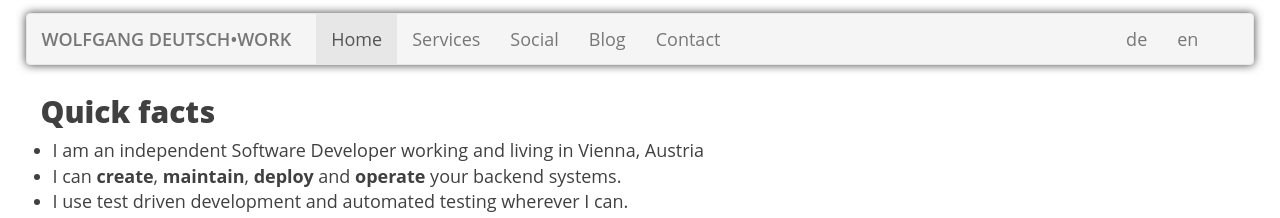
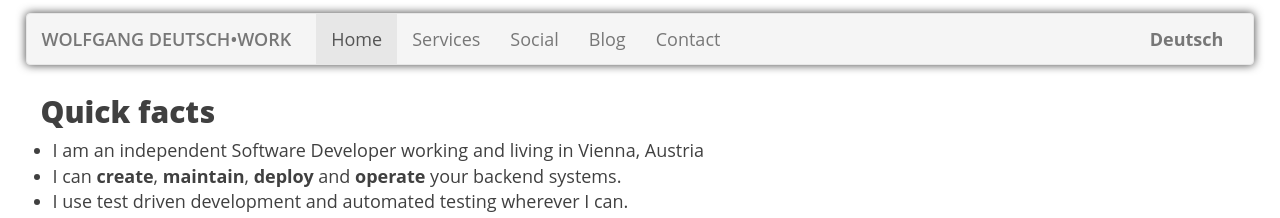
Before and after one commit to wolfgang-wdw/wolfgang-wdw.github.io, a Jekyll site: the page built from index.md, in a window 1280 px wide. Shown: the top 218 px of the page. Built offline with Jekyll 4.4.1, drawn with Linux system fonts in a browser that asks for light colours; nearby versions of some CDN libraries.

Commit message:
Only show languages available to switch to

```diff
--- a/_config.yml
+++ b/_config.yml
@@ -8,6 +8,9 @@ subtitle:
   en: 'Backend Developer. Some extras included.'
   de: 'Backend Entwickler. Mit ein paar Extras'
 
+languages:
+  en: 'English'
+  de: 'Deutsch'
 nav:
   en:
     - { title: 'Home', href_base: '', ref: 'home' }
@@ -63,7 +66,7 @@ services:
         id: code
         sections:
           - Neue Systeme
-          - Bestehende Systems # extend, cleaup, rewrite, maintain
+          - Bestehende Systeme # extend, cleaup, rewrite, maintain
           - Legacy Code
           - Automatisierung
           - Tools
--- a/_includes/header.html
+++ b/_includes/header.html
@@ -6,7 +6,7 @@
         <span class="icon-bar"></span>
         <span class="icon-bar"></span>
       </button>
-      <a class="navbar-brand" href="#">{{ site.title[page.lang] }}</a>
+      <a class="navbar-brand" href="/">{{ site.title[page.lang] }}</a>
     </div>
     <div class="collapse navbar-collapse" id="myNavbar">
       <ul class="nav navbar-nav">
@@ -32,8 +32,10 @@
       </ul>
       <ul class="nav navbar-nav navbar-right">
         {% assign pages=site.pages | where:"ref", page.ref | sort: 'lang' %}
-        {% for page in pages %}
-            <li><a href="{{ page.url }}" class="{{ page.lang }}">{{ page.lang }}</a></li>
+        {% for p in pages %}
+            {% if page.lang != p.lang %}
+              <li><a href="{{ p.url }}" class="{{ p.lang }}">{{ site.languages[p.lang] }}</a></li>
+              {% endif %}
         {% endfor %}
       </ul>
     </div>
--- a/css/style.scss
+++ b/css/style.scss
@@ -24,9 +24,6 @@
   box-shadow: 0px 0px 10px $service-table-shadow-color;
 }
 
-.navbar-right {
-  margin-right: 10px;
-}
 
 body {
   padding: 1%;
@@ -65,7 +62,7 @@ a {
 
 a.en, a.de {
   color: $lang-link-color;
-  font-weight: normal;
+  font-weight: bold;
   font-size: 100%;
 }
 
```
